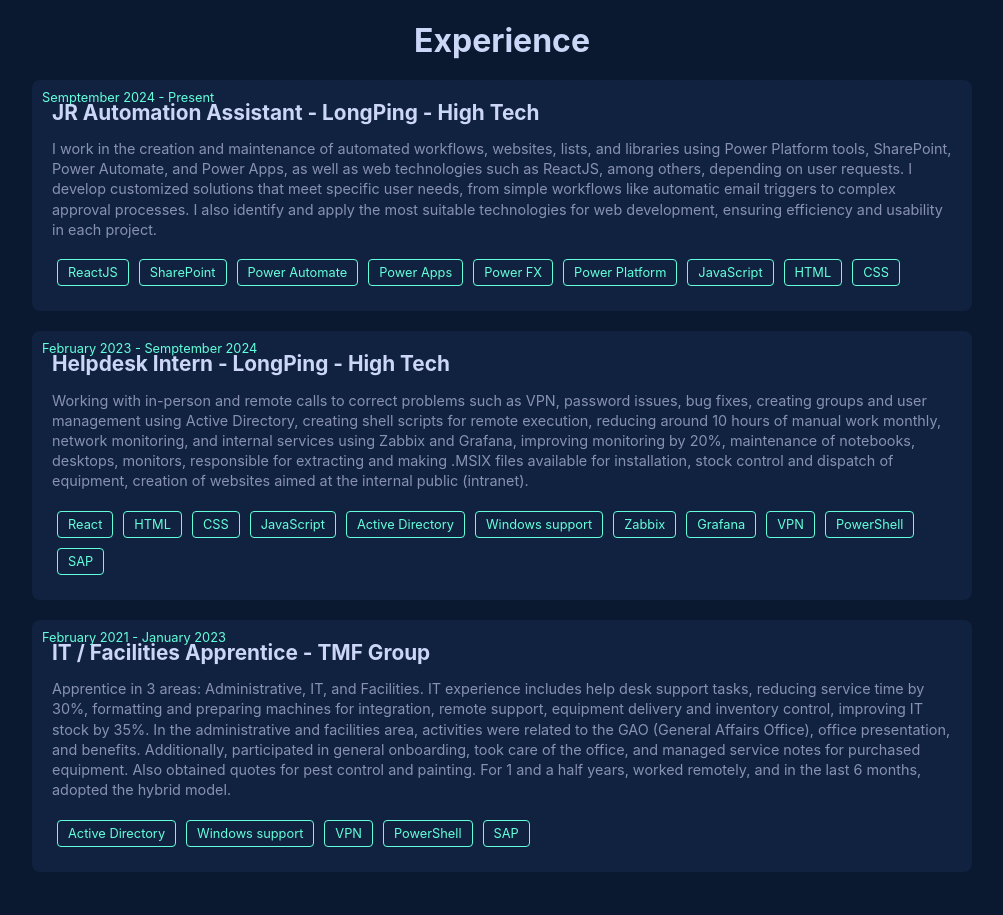
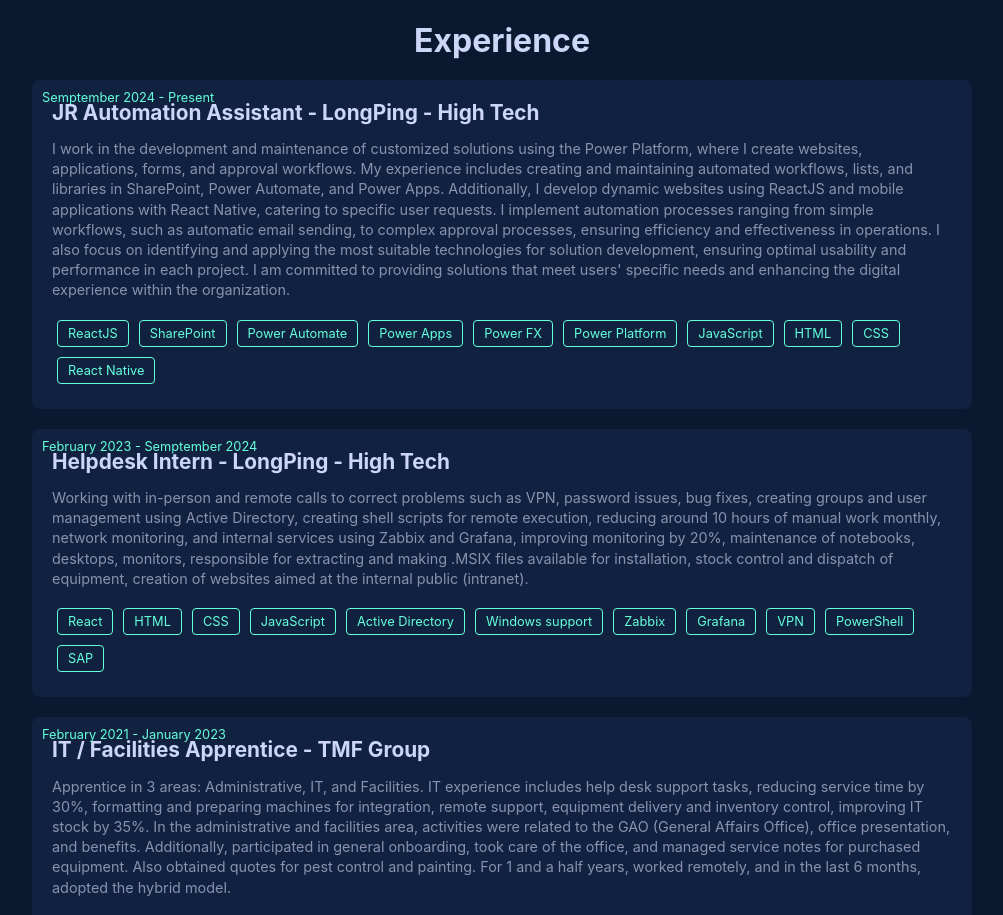
Before and after one commit to vLecaBR/my-portfolio, a React (Create React App) app: page / in a window 1280 px wide. Shown: the part 1500-2415 px from the top of the page, without its empty margins (138-1141 px from the left). Built offline with nearby package versions, Linux system fonts and the light colour scheme.

Commit message:
experience updated

```diff
--- a/src/components/Experience.js
+++ b/src/components/Experience.js
@@ -9,14 +9,14 @@
         <JobDate>Semptember 2024 - Present</JobDate>
         <JobTitle>JR Automation Assistant - LongPing - High Tech</JobTitle>
         <JobDescription>
-        I work in the creation and maintenance of automated workflows, websites,
-        lists, and libraries using Power Platform tools, SharePoint, Power Automate,
-        and Power Apps, as well as web technologies such as ReactJS, among others,
-        depending on user requests. I develop customized solutions that meet specific
-        user needs, from simple workflows like automatic email triggers to
-        complex approval processes. I also identify and apply the most suitable
-        technologies for web development, ensuring efficiency and usability in
-        each project.
+        I work in the development and maintenance of customized solutions using the Power Platform,
+        where I create websites, applications, forms, and approval workflows. My experience includes
+        creating and maintaining automated workflows, lists, and libraries in SharePoint, Power Automate,
+        and Power Apps. Additionally, I develop dynamic websites using ReactJS and mobile applications with React Native,
+         catering to specific user requests. I implement automation processes ranging from simple workflows, such as automatic
+         email sending, to complex approval processes, ensuring efficiency and effectiveness in operations. I also focus on identifying
+         and applying the most suitable technologies for solution development, ensuring optimal usability and performance in each project.
+          I am committed to providing solutions that meet users' specific needs and enhancing the digital experience within the organization.
         </JobDescription>
         <Skills>
           <Skill>ReactJS</Skill>
@@ -28,6 +28,7 @@
           <Skill>JavaScript</Skill>
           <Skill>HTML</Skill>
           <Skill>CSS</Skill>
+          <Skill>React Native</Skill>
         </Skills>
       </JobDetails>
       </Job>
```
